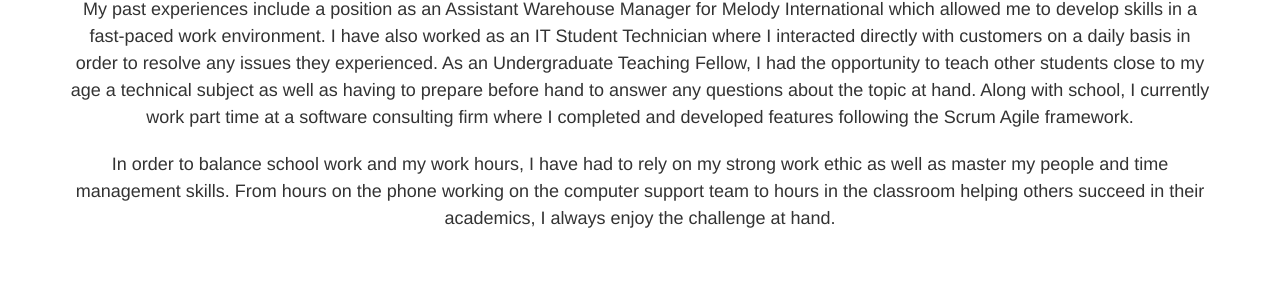
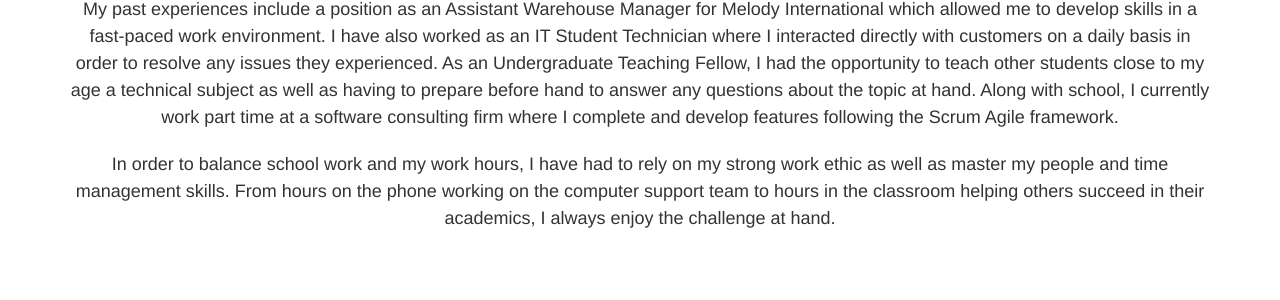
Before and after one commit to JosephMart/PersonalSite, a Jekyll site: the page built from index.html, in a window 1280 px wide and 900 px high, scrolled down 938 px. Shown: the part 261-561 px from the top of the window. Built offline with Jekyll 4.4.1, drawn with Linux system fonts in a browser that asks for light colours; nearby versions of some CDN libraries; some web fonts are replaced; the list of posts is cut into pages by our own code.

Commit message:
Website updates

```diff
--- a/_includes/aboutme.html
+++ b/_includes/aboutme.html
@@ -17,7 +17,7 @@
                     order to resolve any issues they experienced. As an Undergraduate Teaching Fellow, I had the
                     opportunity to teach other students close to my age a technical subject as well as having to prepare
                     before hand to answer any questions about the topic at hand. Along with school, I currently work
-                    part time at a software consulting firm where I completed and developed features following the
+                    part time at a software consulting firm where I complete and develop features following the
                     Scrum Agile framework.
                 </p>
                 <p>
--- a/_includes/head.html
+++ b/_includes/head.html
@@ -9,7 +9,6 @@
 -->
 
 <head>
-
     <meta charset="utf-8">
     <meta http-equiv="X-UA-Compatible" content="IE=edge">
     <meta name="viewport" content="width=device-width, initial-scale=1">
--- a/_includes/portfolio.html
+++ b/_includes/portfolio.html
@@ -18,7 +18,7 @@
                 <div class="col-lg-4 col-md-6">
                     <a target="_blank" href="https://github.com/Return0Software/Flix-with-Friends"
                        class="portfolio-box">
-                        <img src="/img/portfolio/film.jpg" class="img-responsive" alt="">
+                        <img src="/img/portfolio/FLIX_W_FRIENDS_1.jpg" class="img-responsive" alt="">
                         <div class="portfolio-box-caption">
                             <div class="portfolio-box-caption-content">
                                 <div class="project-category text-faded">
```
Also changed, not shown: other parts of _includes/head.html (+10 -0 lines).
